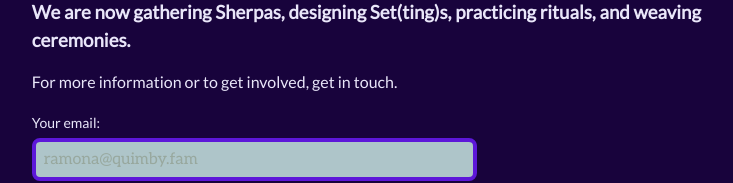
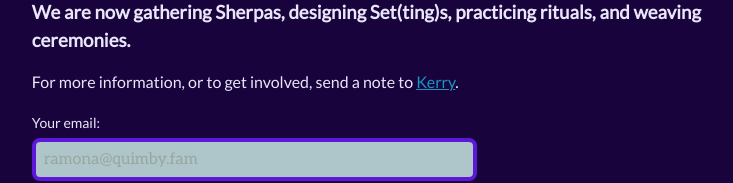
Before and after one commit to Atmanautica/atmanaut.us, a plain HTML site: page index.html in a window 1280 px wide. Shown: the part 1300-1483 px from the top of the page, without its empty margins (237-970 px from the left). Drawn offline with nearby package versions, Linux system fonts and the light colour scheme.

Commit message:
add mailto

```diff
--- a/index.html
+++ b/index.html
@@ -115,7 +115,8 @@
         <div class="contact">
           <h3>We are now gathering Sherpas, designing Set(ting)s, practicing
             rituals, and weaving ceremonies.</h3>
-          <p>For more information or to get involved, get in touch.</p>
+          <p>For more information, or to get involved, send a note to <a
+            href="mailto:kerry@atmanaut.me">Kerry</a>.</p>
 
           <form
             action="https://formspree.io/mgenlrlw"
```
